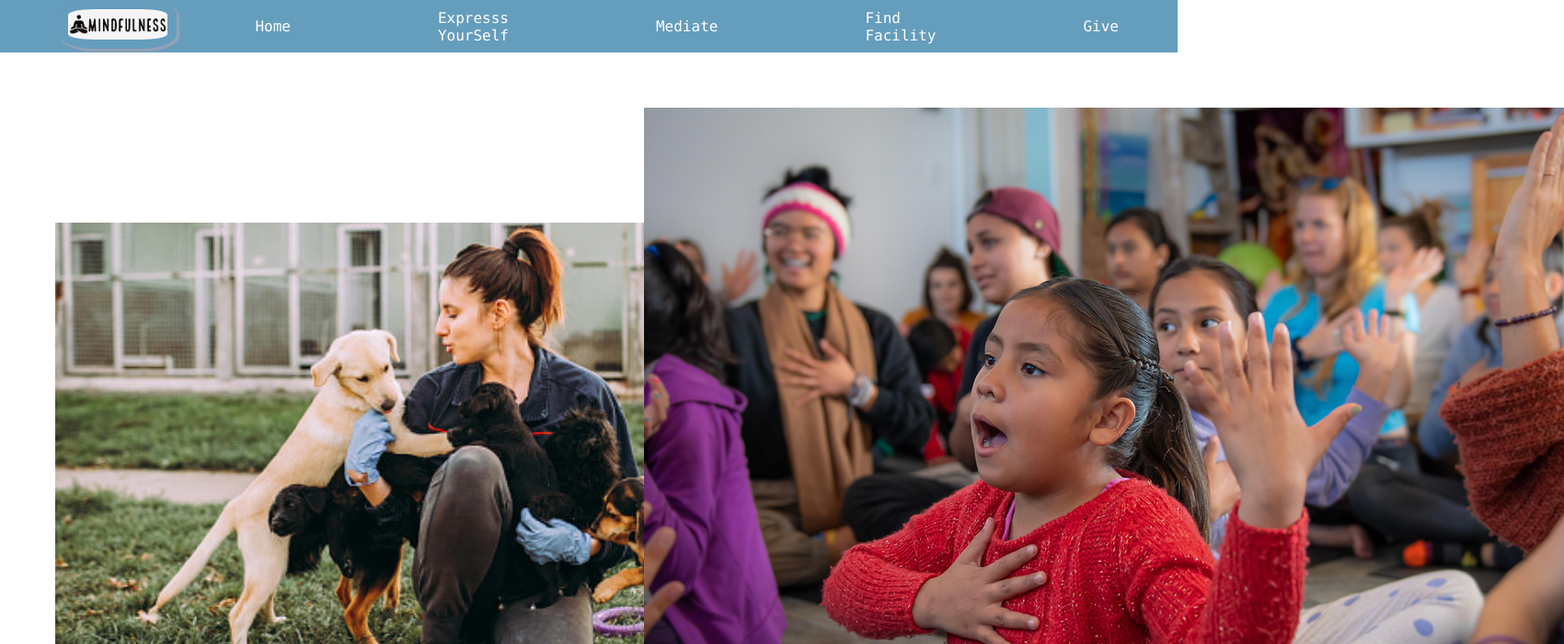
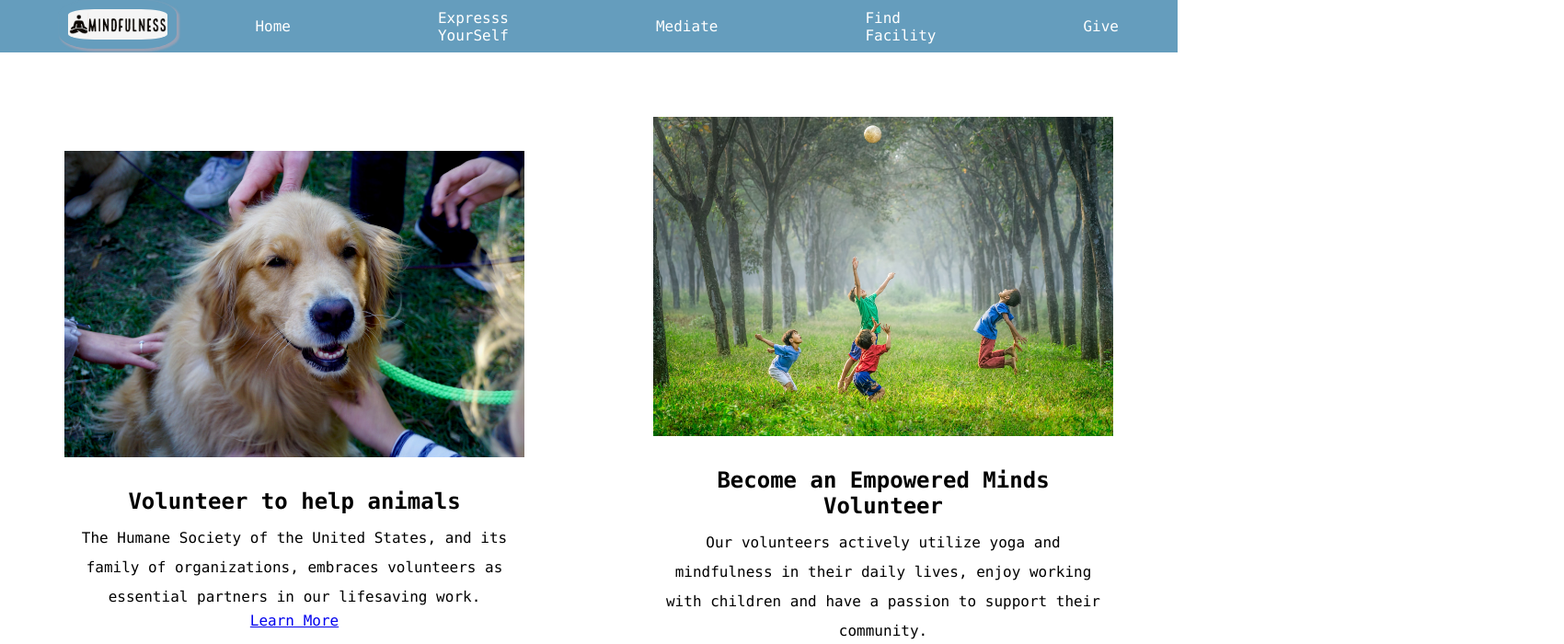
Before and after one commit to lena-A-Al/Mindfulness-project, a React app: page /give in a window 1280 px wide. Shown: the top 700 px of the page at 92% size, 1700 px wide, since content can reach past the window. Built offline with nearby package versions, Linux system fonts and the light colour scheme.

Commit message:
change images in give page

```diff
--- a/src/components/give/Give.js
+++ b/src/components/give/Give.js
@@ -5,7 +5,11 @@ const Give = () => {
     <div className="give-section">
       <div className="give-item">
         <div className="item-img">
-          <img className="animals" src="images/animals.jpg" alt="" />
+          <img
+            className="yoga"
+            src="images/kenan-kitchen-LRu2JPt1yD0-unsplash.jpg"
+            alt=""
+          />
           <div className="image-layout"></div>
         </div>
         <div className="title-info">
@@ -13,10 +17,9 @@ const Give = () => {
           <p>
             The Humane Society of the United States, and its family of
             organizations, embraces volunteers as essential partners in our
-            lifesaving work. We engage volunteers in supporting staff at every
-            level to amplify our efforts to create a more humane society.
-            <a href="https://www.humanesociety.org/volunteer">Learn More</a>
+            lifesaving work.
           </p>
+          <a href="https://www.humanesociety.org/volunteer">Learn More</a>
         </div>
       </div>
 
@@ -24,7 +27,7 @@ const Give = () => {
         <div className="item-img">
           <img
             className="yoga"
-            src="images/reunify-yoga-ocean-beach-yoga-studio.png"
+            src="images/robert-collins-tvc5imO5pXk-unsplash.jpg"
             alt=""
           />
           <div className="image-layout"></div>
--- a/src/components/give/giveStyle.css
+++ b/src/components/give/giveStyle.css
@@ -12,11 +12,13 @@
 
 .give-item .item-img {
   width: 100%;
+  text-align: center;
+  padding: 10px;
 }
 
-.give-item .item-img img {
+.item-img img {
+  width: 100%;
 }
-
 .title-info {
   padding: 10px;
   text-align: center;
@@ -40,9 +42,10 @@
   left: 0;
   bottom: 0;
   right: 0;
-  background-color: rgba(198, 135, 135, 0.5);
+  background-color: rgba(244, 232, 232, 0.5);
   opacity: 0;
   transition: opacity 1s;
+  width: 100%;
 }
 
 .item-img:hover .image-layout {
```
Also changed, not shown: public/images/kenan-kitchen-LRu2JPt1yD0-unsplash.jpg (added), public/images/robert-collins-tvc5imO5pXk-unsplash.jpg (added).
